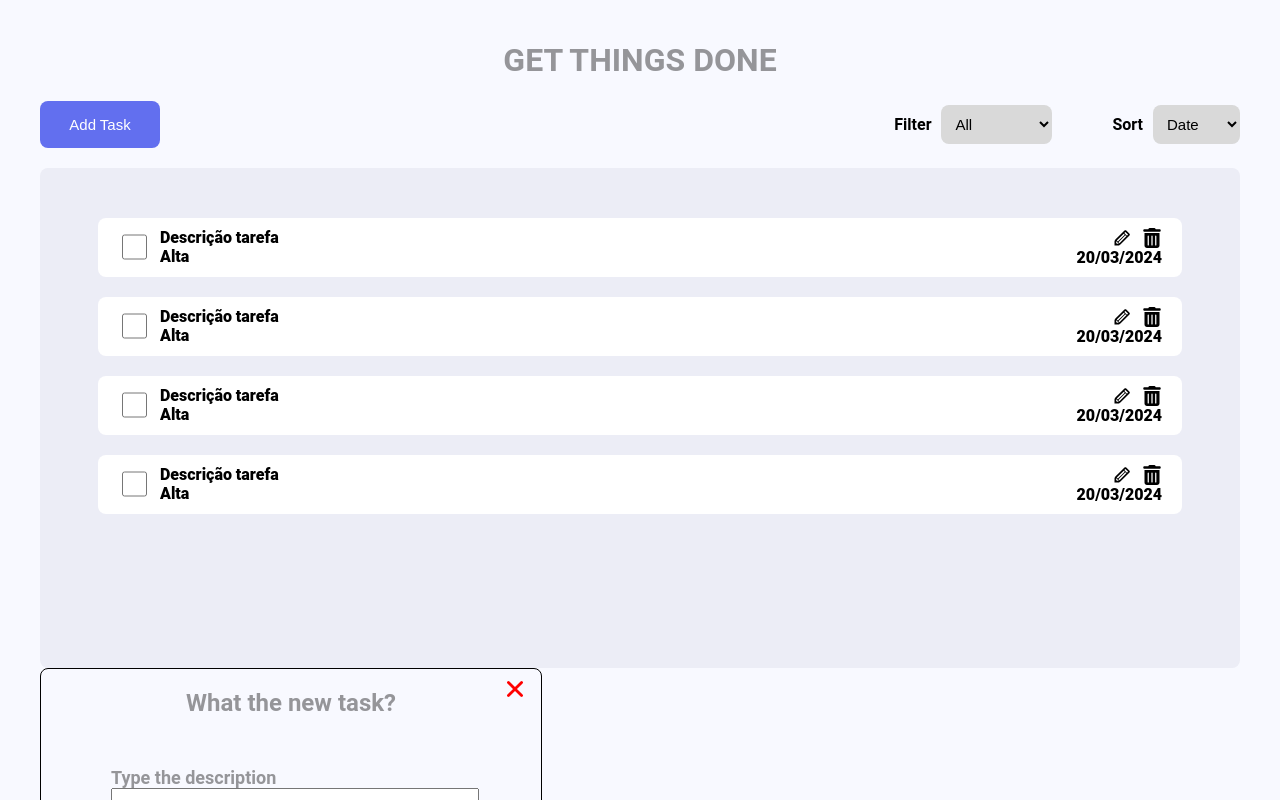
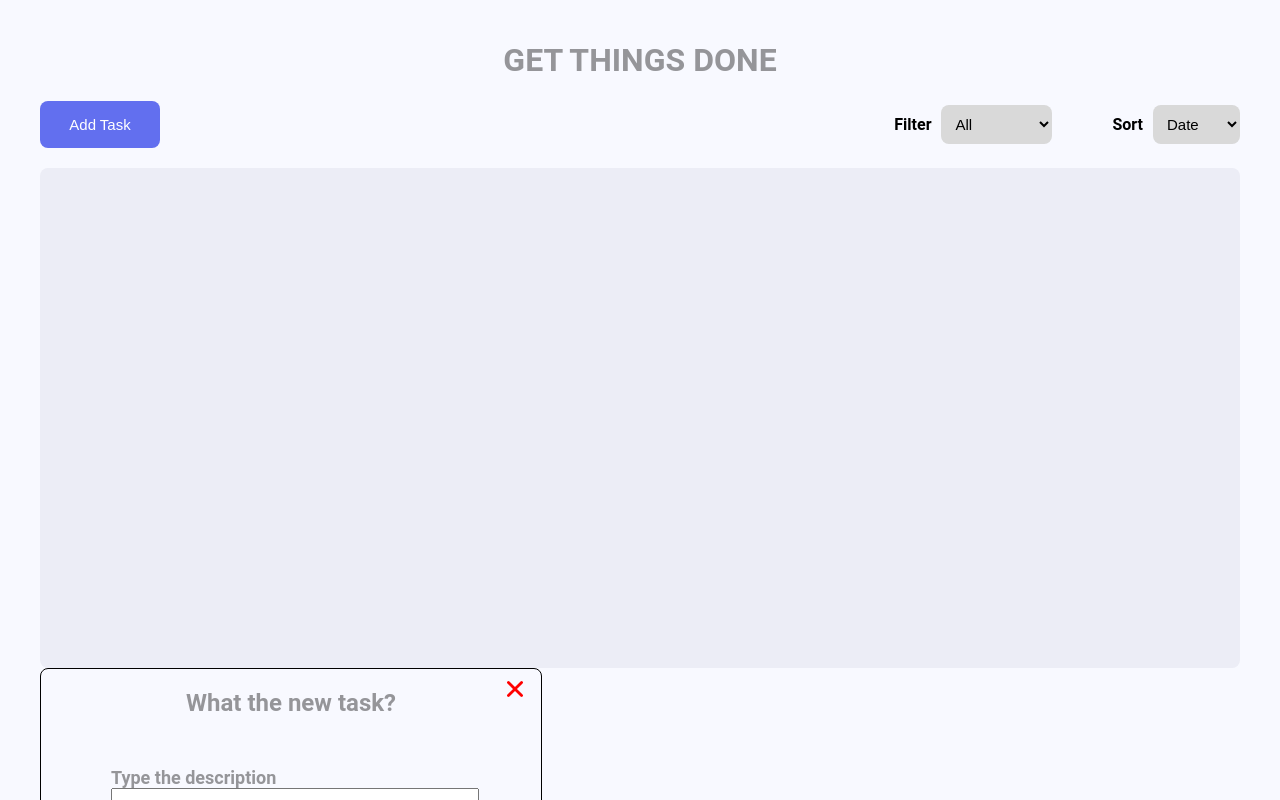
Before and after one commit to breno-gabriel/Simple-To-do-list, a React (Vite) app: page / in a window 1280 px wide. Shown: the top 800 px of the page. Built offline with nearby package versions, Linux system fonts and the light colour scheme.

Commit message:
feat: adding forms logic

```diff
--- a/src/App.tsx
+++ b/src/App.tsx
@@ -1,10 +1,30 @@
+import { useState } from 'react'
 import './App.css'
 import Button from './component/Button/Button'
 import DropDownMenu from './component/DropDownMenu/DropDownMenu'
 import TaskList from './component/TaskList/TaskList'
 import TodoForms from './component/TodoForms.tsx/TodoForms'
+import taskProps from './types/TaskProps'
+import FormData from './types/formData'
 
 function App() {
+
+  const [tasks, setTasks] = useState<taskProps[]>([]);
+
+  const handleAddTask = (data: FormData) => {
+
+    setTasks([
+      ...tasks,
+      {
+        id: Math.random(),
+        description: data.description,
+        date: data.date,
+        priority: data.priority,
+        completed: false
+      }
+    ]);
+
+  };
 
   return (
     <div className='app'>
@@ -34,7 +54,7 @@ function App() {
 
       </div>
 
-      <TaskList></TaskList>
+      <TaskList tasks={tasks}></TaskList>
 
       <TodoForms></TodoForms>
 
--- a/src/component/DropDownMenu/DropDownMenu.tsx
+++ b/src/component/DropDownMenu/DropDownMenu.tsx
@@ -2,11 +2,15 @@ import DropDownMenuProps from '../../types/DropDownMenuProps';
 import './DropDownMenu.css'
 
 
-const DropDownMenu = ({options, register, name}: DropDownMenuProps) => {
+const DropDownMenu = ({options, value, onChange, onBlur}: DropDownMenuProps) => {
 
     return (
 
-            <select className='DropDownMenu' {...(register ? register(name) : {})}>
+            <select
+            className='DropDownMenu'
+            value={value}
+            onChange={(e) => onChange && onChange(e.target.value)}
+            onBlur={onBlur}>
                 {options.map((item) => {
                     return <option
                     value={item}
--- a/src/component/TaskCard/TaskCard.tsx
+++ b/src/component/TaskCard/TaskCard.tsx
@@ -1,10 +1,10 @@
-import taskProps from '../../types/TaskProps';
 import './TaskCard.css'
 import { TiPencil } from "react-icons/ti";
 import { FaTrashCan } from "react-icons/fa6";
+import taskProps from '../../types/TaskProps';
 
 
-const TaskCard = () => {
+const TaskCard = (task : taskProps) => {
 
     return (
 
@@ -16,8 +16,8 @@ const TaskCard = () => {
 
                 <div className='taskCard-left__content'>
 
-                    <div>Descrição tarefa</div>
-                    <div>Alta</div>
+                    <div>{task.description}</div>
+                    <div>{task.priority}</div>
 
                 </div>
 
@@ -33,7 +33,7 @@ const TaskCard = () => {
                 </div>
 
 
-                <div>20/03/2024</div>
+                <div>{task.date}</div>
 
             </div>
 
--- a/src/component/TaskList/TaskList.tsx
+++ b/src/component/TaskList/TaskList.tsx
@@ -1,21 +1,21 @@
 import taskProps from '../../types/TaskProps';
 import TaskCard from '../TaskCard/TaskCard';
-import './TaskList.css'
+import './TaskList.css';
 
-const TaskList = (tasks : taskProps[]) => {
+// Define a interface para as props do componente
+interface TaskListProps {
+  tasks: taskProps[]; // tasks é um array de taskProps
+}
 
-    return (
-
-        <div className='taskContainer'>
-            <TaskCard></TaskCard>
-            <TaskCard></TaskCard>
-            <TaskCard></TaskCard>
-            <TaskCard></TaskCard>
-        </div>
-
-    );
-
+// Recebe as props como um objeto
+const TaskList = ({ tasks }: TaskListProps) => {
+  return (
+    <div className='taskContainer'>
+      {tasks.map((task) => (
+        <TaskCard key={task.id} {...task} />
+      ))}
+    </div>
+  );
 };
 
-
 export default TaskList;
--- a/src/component/TodoForms.tsx/TodoForms.tsx
+++ b/src/component/TodoForms.tsx/TodoForms.tsx
@@ -2,21 +2,20 @@ import Button from '../Button/Button';
 import DropDownMenu from '../DropDownMenu/DropDownMenu';
 import './TodoForms.css';
 import { IoClose } from "react-icons/io5";
-import { useForm } from 'react-hook-form';
+import { SubmitHandler, useForm, Controller } from 'react-hook-form';
+import FormData from '../../types/formData';
 
-type FormData = {
 
-    description: string,
-    date: Date,
-    priority: string
-
-}
 
 const TodoForms = () => {
 
-    const { register, handleSubmit, formState: {errors} } = useForm<FormData>();
-
-    const onSubmit = (data : FormData) => {
+    const { register, handleSubmit, control } = useForm<FormData>({
+        defaultValues: {
+          description: '',
+          priority: '',
+        },
+      });
+    const onSubmit: SubmitHandler<FormData> = (data : FormData) => {
 
         console.log(data);
 
@@ -28,7 +27,7 @@ const TodoForms = () => {
 
             <h2>What the new task?</h2>
 
-            <form>
+            <form onSubmit={handleSubmit(onSubmit)}>
 
                 <div className='todoForms-description'>
 
@@ -45,12 +44,23 @@ const TodoForms = () => {
                     <div>
 
                         <label>Priority</label>
-                        <DropDownMenu
+                        {/* <DropDownMenu
                         options={["Hight", "Medium","Low"]}
                         register={register}
                         name='priority'
                         >
-                        </DropDownMenu>
+                        </DropDownMenu> */}
+                        <Controller
+                            name="priority"
+                            control={control}
+                            render={({ field }) => (
+                                <DropDownMenu
+                                    {...field}
+                                    options={["Hight", "Medium","Low"]}
+                                />
+                            )}
+                        />
+
 
                     </div>
 
@@ -67,7 +77,7 @@ const TodoForms = () => {
                 </div>
 
 
-                <Button content="Submit" handleClick={handleSubmit(onSubmit)}></Button>
+                <Button content="Submit"></Button>
 
             </form>
 
--- a/src/types/DropDownMenuProps.tsx
+++ b/src/types/DropDownMenuProps.tsx
@@ -3,8 +3,10 @@ import { UseFormRegister } from "react-hook-form";
 type DropDownMenuProps = {
 
     options: string[],
-    register?: UseFormRegister<any>,
-    name : string
+    value?: string,
+  onChange?: (value: string) => void,
+  onBlur?: () => void;
+
 
 }
 
--- a/src/types/TaskProps.tsx
+++ b/src/types/TaskProps.tsx
@@ -3,7 +3,7 @@ type taskProps = {
     id: number,
     description: string,
     priority: string,
-    date: Date,
+    date: string,
     completed: boolean
 
 };
--- a/src/types/formData.tsx
+++ b/src/types/formData.tsx
@@ -1,7 +1,7 @@
 type FormData = {
 
     description: string,
-    date: Date,
+    date: string,
     priority: string
 
 }
```
